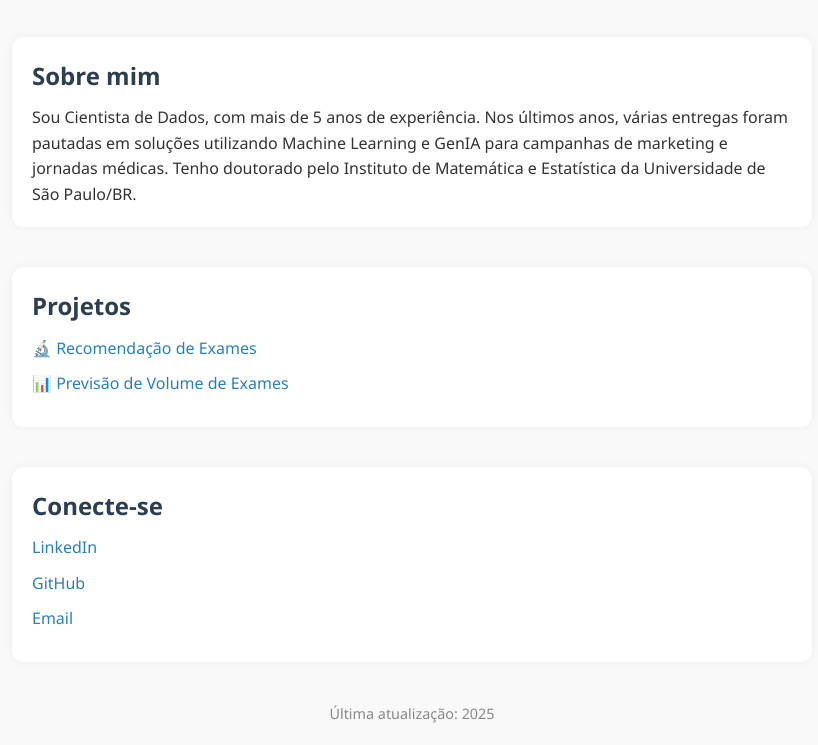
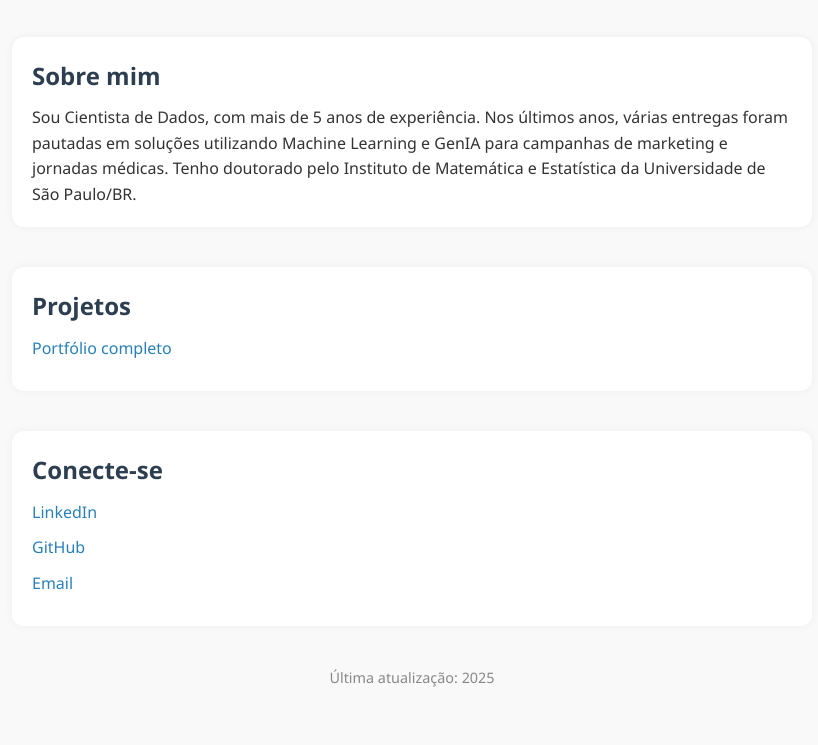
Before and after one commit to amandapiovezani/amandapiovezani.github.io, a plain HTML site: page index.html in a window 1280 px wide. Shown: the part 131-876 px from the top of the page, without its empty margins (228-1046 px from the left). After the commit the page ends 840 px from the top, so only its background shows below. Drawn offline with Linux system fonts and the light colour scheme.

Commit message:
Add files via upload

```diff
--- a/index.html
+++ b/index.html
@@ -20,8 +20,9 @@
   <section class="projects">
     <h2>Projetos</h2>
     <ul>
-      <li><a href="https://github.com/seuusuario/projeto1">🔬 Recomendação de Exames</a></li>
-      <li><a href="https://github.com/seuusuario/projeto2">📊 Previsão de Volume de Exames</a></li>
+      <li><a href="https://github.com/amandapiovezani/data-science-projects">Portfólio completo</a></li>
+      <!-- <li><a href="https://github.com/seuusuario/projeto1">Recomendação de Exames</a></li> -->
+      <!-- <li><a href="https://github.com/seuusuario/projeto2">Previsão de Volume de Exames</a></li> -->
     </ul>
   </section>
 
```
